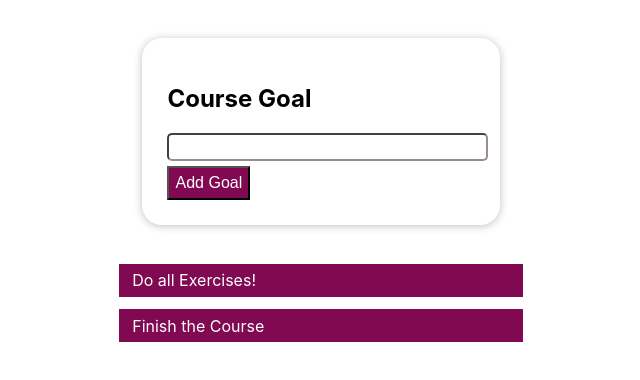
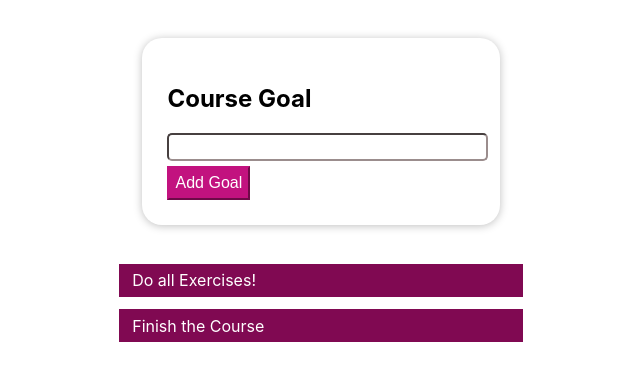
Before and after one commit to Faiq-Shahzad/ReactJs_Todo_List, a React (Create React App) app: page / in a window 1280 px wide. In both pictures the pointer is over the button "Add Goal". Shown: the top 380 px of the page, without its empty margins (319-959 px from the left). Built offline with nearby package versions, Linux system fonts and the light colour scheme.

Commit message:
TODO List ReactJs

```diff
--- a/package.json
+++ b/package.json
@@ -9,6 +9,7 @@
     "react": "^18.2.0",
     "react-dom": "^18.2.0",
     "react-scripts": "5.0.1",
+    "styled-components": "^5.3.5",
     "web-vitals": "^2.1.4"
   },
   "scripts": {
--- a/src/components/CourseGoal.css
+++ b/src/components/CourseGoal.css
@@ -17,6 +17,11 @@
   padding: 2%;
   font-size: medium;
   margin-top: 1.5%;
+}
+
+.button-goal button:hover{
+  background-color: rgb(194, 18, 127);
+  border-color: rgb(194, 18, 127);
 }
 
 .course-goal > input {
```
Also changed, not shown: 1 other file (tests, documents, lock files or other folders).
